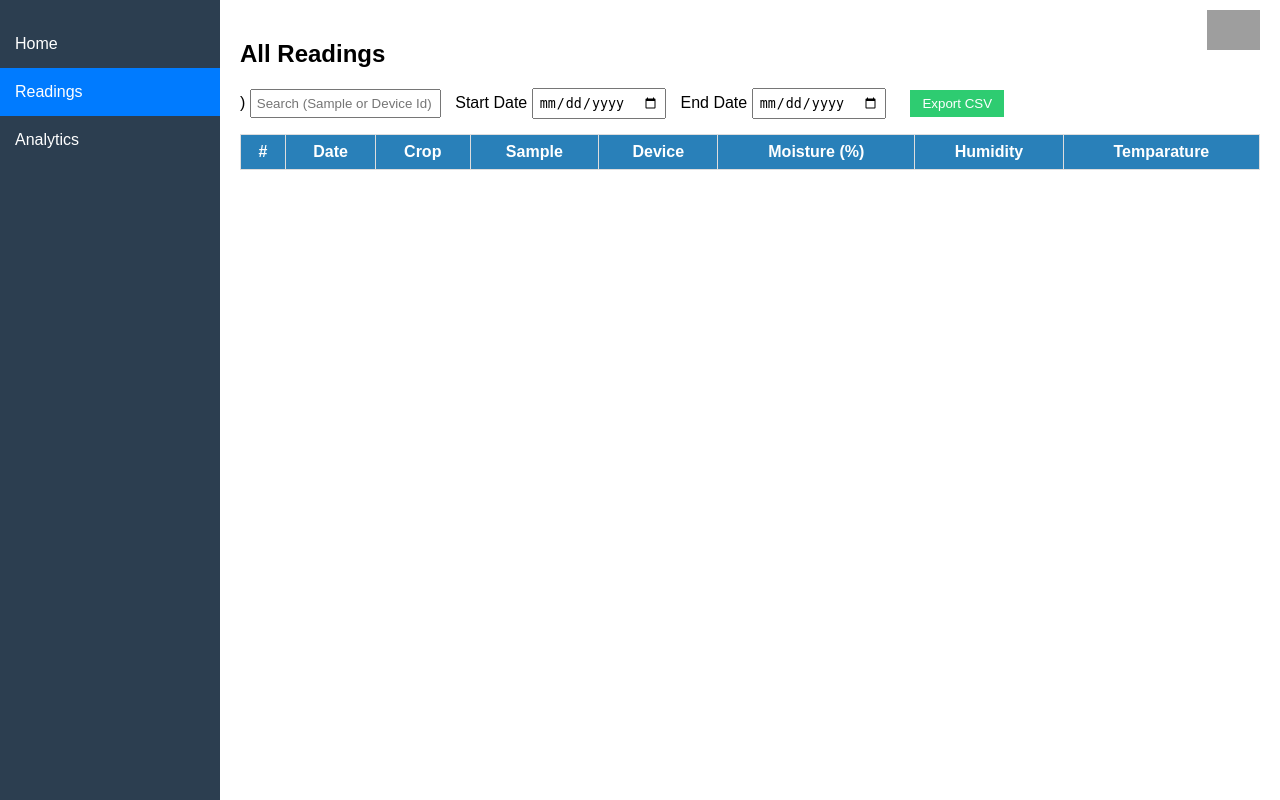
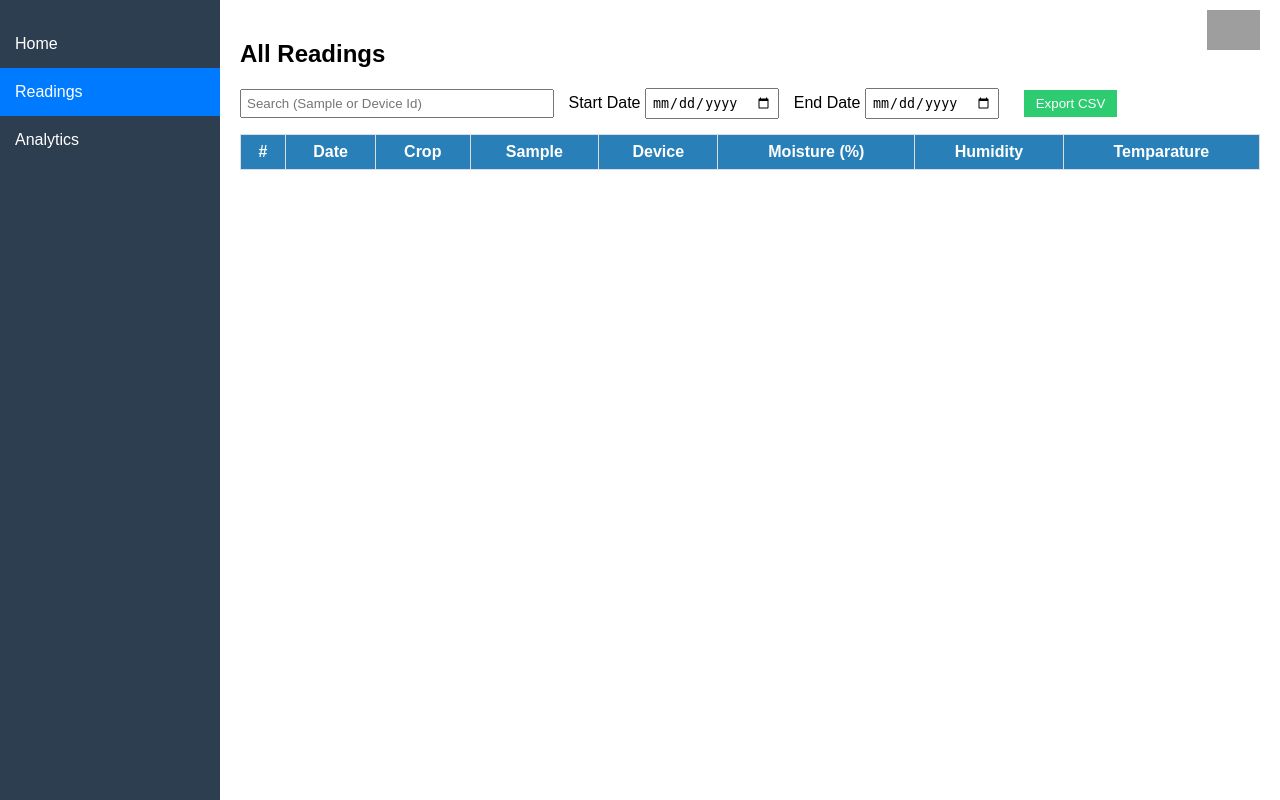
Before and after one commit to anuragnitw6/samvaad-backend, a Python web app: template template/nw_samvaad.html in a window 1280 px wide, after a click on "Readings". Run offline with Jinja, Linux system fonts and the light colour scheme; the template is opened without the code that fills it, so the values that code supplies are empty; grey boxes are pictures that could not be loaded.

Commit message:
Update nw_samvaad.html

```diff
--- a/template/nw_samvaad.html
+++ b/template/nw_samvaad.html
@@ -268,8 +268,8 @@
 
     <div id="readings" class="section">
       <h2>All Readings</h2>
-      <div class="filter-bar">)
-        <input type="text" id="searchInput" placeholder="Search (Sample or Device Id)">
+      <div class="filter-bar">
+        <input type="text" id="searchInput" placeholder="Search (Sample or Device Id)" style="width: 300px;">
         <label for="startDate">Start Date</label>
         <input type="date" id="startDate">
         <label for="endDate">End Date</label>
```
